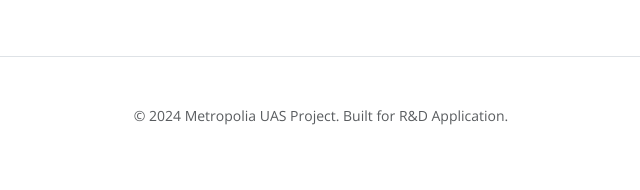
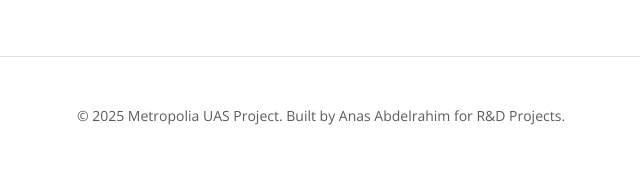
Before and after one commit to anasabdelrahim/metropolia-ai-job-matcher, a Flask app: page / in a window 1280 px wide. Shown: the part 1086-1276 px from the top of the page, without its empty margins (319-959 px from the left). Run offline with Flask 3, Linux system fonts and the light colour scheme.

Commit message:
Update footer with Author Name

```diff
--- a/templates/index.html
+++ b/templates/index.html
@@ -252,7 +252,7 @@
 </div>
 
 <footer class="text-center py-5 text-muted small border-top mt-5">
-    <p>© 2024 Metropolia UAS Project. Built for R&D Application.</p>
+    <p>© 2025 Metropolia UAS Project. Built by Anas Abdelrahim for R&D Projects.</p>
 </footer>
 
 </body>
```
